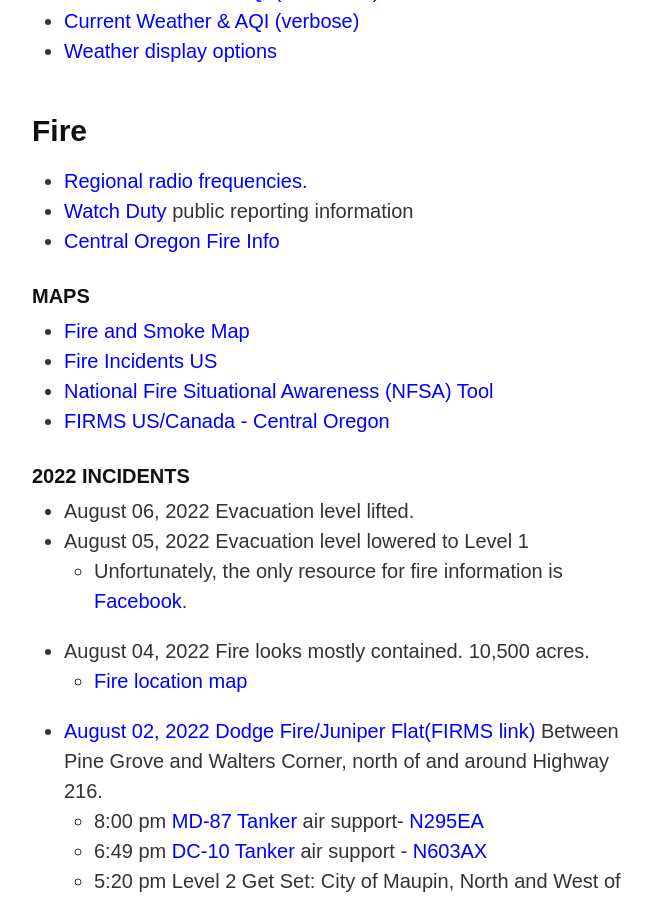
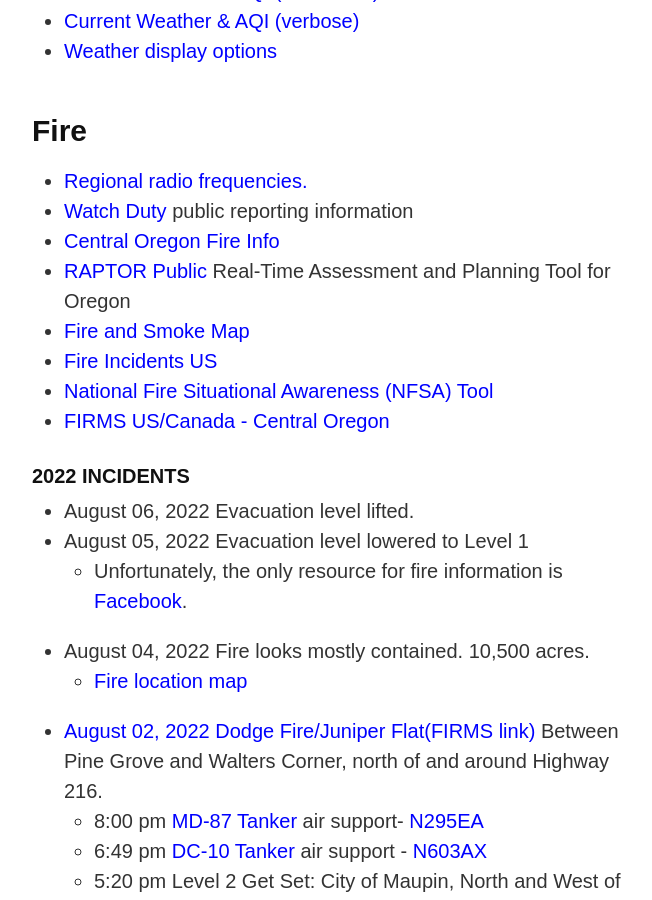
Before and after one commit to todgru/todgru.github.io, a Jekyll site: the page built from maupin/index.md, in a window 1280 px wide and 900 px high, scrolled down 544 px. Shown: the whole window, without its empty margins (306-958 px from the left). Built offline with Jekyll 4.4.1, drawn with Linux system fonts in a browser that asks for light colours; our own code applies the rules of GitHub Pages for plain Markdown files.

Commit message:
raptor link

```diff
--- a/maupin/index.md
+++ b/maupin/index.md
@@ -18,8 +18,7 @@
 * [Regional radio frequencies.](./fire-frequencies.md)
 * [Watch Duty](https://app.watchduty.org) public reporting information
 * [Central Oregon Fire Info](https://centraloregonfire.org)
-
-### Maps
+* [RAPTOR Public](https://experience.arcgis.com/experience/de78333b0d2544f7a320142174aa20ae?org=geo&org=geo) Real-Time Assessment and Planning Tool for Oregon
 * [Fire and Smoke Map](https://fire.airnow.gov/?lat=45.175740000000076&lng=-121.07972999999998&zoom=10)
 * [Fire Incidents US](https://inciweb.nwcg.gov/)
 * [National Fire Situational Awareness (NFSA) Tool](https://maps.nwcg.gov/sa/#/%3F/%3F/44.7429/-122.3369/8)
```
